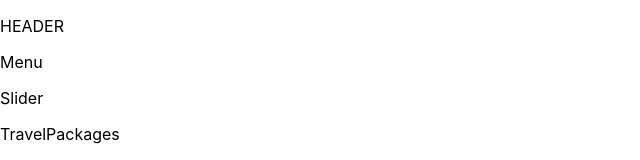
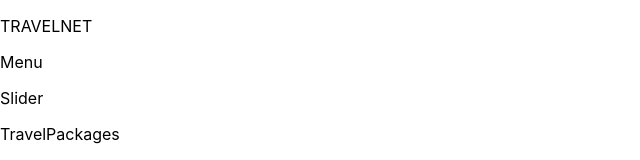
Before and after one commit to IvySaskia/TourismSite, a React (Create React App) app: page / in a window 1280 px wide. Shown: the top 160 px of the page, without its empty margins (0-640 px from the left). Built offline with nearby package versions, Linux system fonts and the light colour scheme.

Commit message:
UPDATE: Menu on header

```diff
--- a/src/layout/header/index.jsx
+++ b/src/layout/header/index.jsx
@@ -3,7 +3,7 @@ import Menu from "../../components/menu";
 
 const Header = () => {
   return (<>
-      <p>HEADER</p>
+      <p>TRAVELNET</p>
       <Menu />
     </>
   );
```
Also changed, not shown: 1 other file (tests, documents, lock files or other folders).
